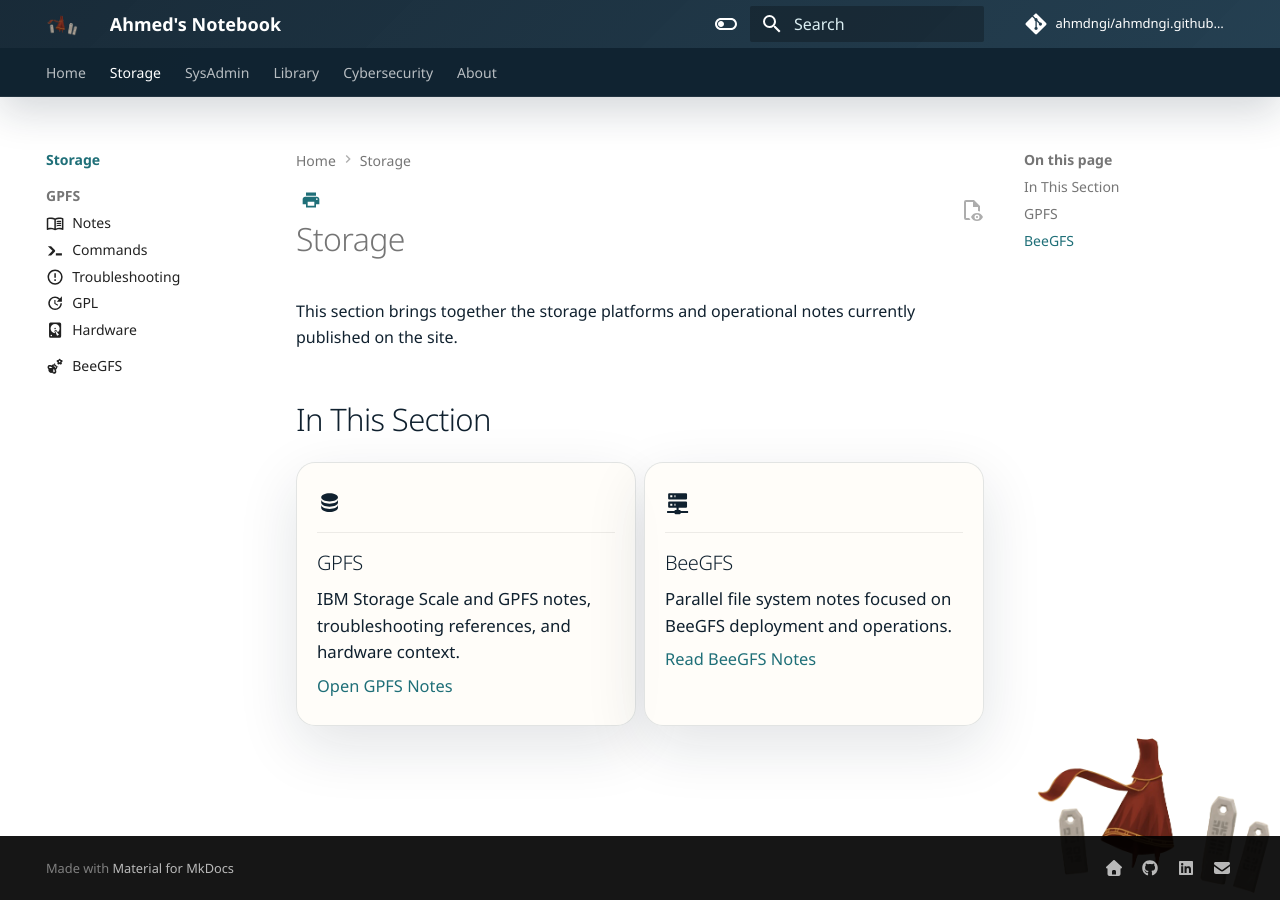
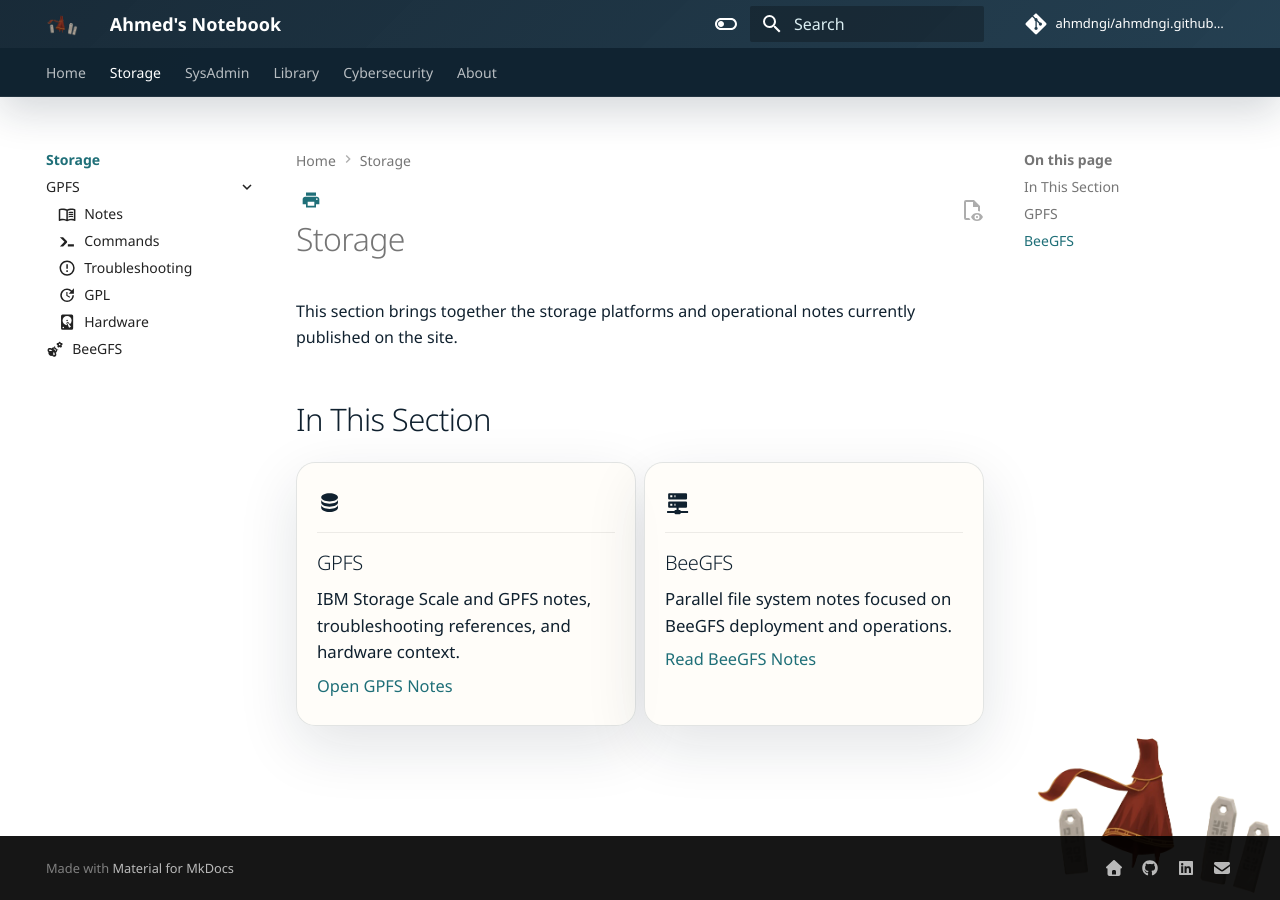
Before and after one commit to ahmdngi/notes.oversight.ee, an MkDocs documentation site: the page built from docs/content/storage/index.md, in a window 1280 px wide. Built offline with MkDocs 1.6.1 and Material for MkDocs 9.7.7, drawn with Linux system fonts in a browser that asks for light colours; comment, search, counter and statistics services are not loaded.

Commit message:
nav sections can expand now

```diff
--- a/mkdocs.yml
+++ b/mkdocs.yml
@@ -23,15 +23,15 @@
     - navigation.instant
     #- navigation.footer
     - navigation.instant.progress
-    #- navigation.expand
-    - navigation.sections
+    - navigation.expand
+    #- navigation.sections
     - navigation.tracking
     - navigation.tabs
     - navigation.tabs.sticky
     - navigation.path
     - navigation.top
     - navigation.indexes
-    - navigation.prune
+    #- navigation.prune
     #Search
     - search.share
     - search.suggest
```
